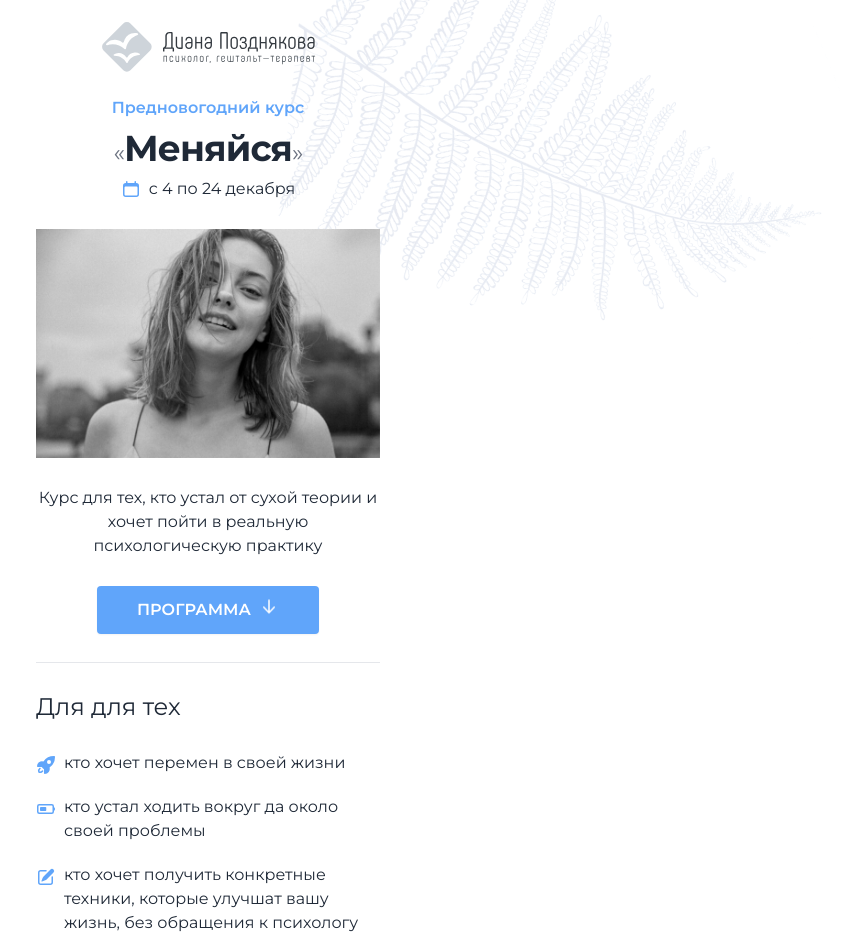
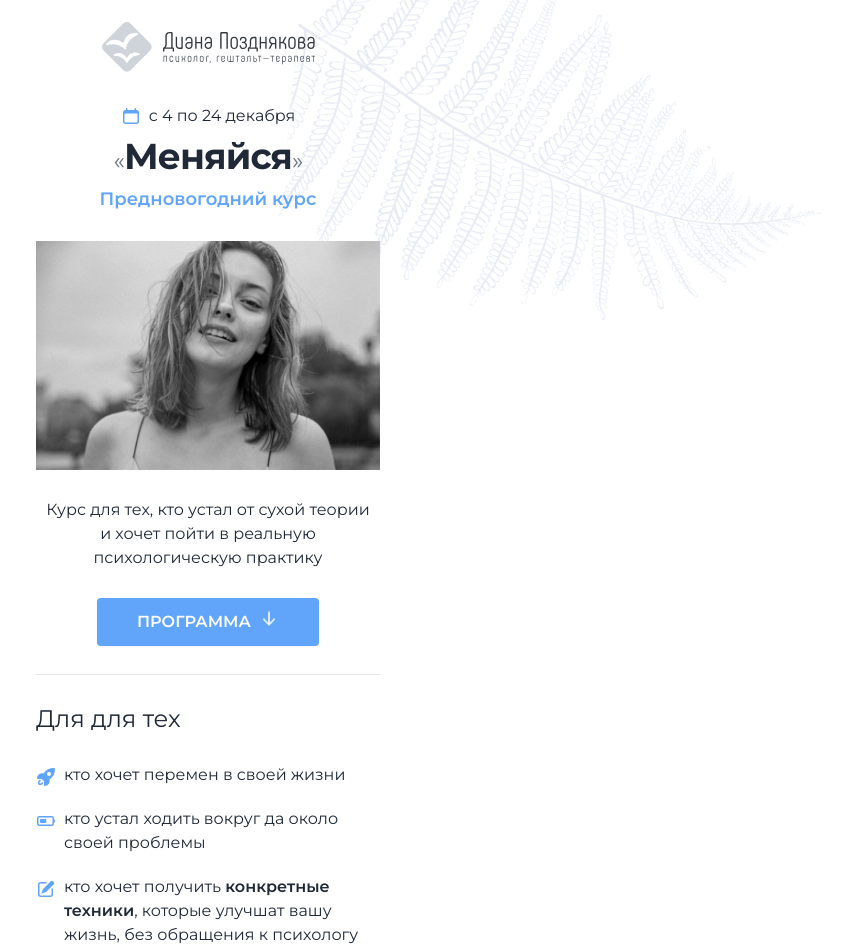
Before and after one commit to kiwired/di-pages, a Next.js app: page / in a window 1280 px wide. Shown: the top 952 px of the page, without its empty margins (432-1280 px from the left). Built offline with nearby package versions, Linux system fonts and the light colour scheme.

Commit message:
chore: update course page

```diff
--- a/app/(course)/(change)/page.tsx
+++ b/app/(course)/(change)/page.tsx
@@ -25,18 +25,18 @@ export default function ChangePage() {
 			/>
 
 			<div className="text-center">
-				<p className="text-base font-semibold text-blue-400">
-					Предновогодний курс
-				</p>
-				<h1 className="mt-2 text-4xl tracking-tight text-gray-800">
-					<span className="text-2xl text-gray-500">«</span>
-					<strong className="font-bold">Меняйся</strong>
-					<span className="text-2xl font-normal text-gray-500">»</span>
-				</h1>
 				<div className="flex items-center justify-center gap-2 mt-2">
 					<CalendarIcon className="h-5 w-5 text-blue-400" />
 					<Text as="span">с 4 по 24 декабря</Text>
 				</div>
+				<h1 className="mt-2 text-4xl tracking-tight text-gray-700">
+					<span className="text-2xl text-gray-500">«</span>
+					<strong className="font-bold text-gray-800">Меняйся</strong>
+					<span className="text-2xl font-normal text-gray-500">»</span>
+				</h1>
+				<p className="mt-2 text-lg font-semibold text-blue-400">
+					Предновогодний курс
+				</p>
 			</div>
 
 			<Image
@@ -48,7 +48,7 @@ export default function ChangePage() {
 			/>
 
 			<Text as='p' alignment='center'>
-				Курс для тех, кто устал от сухой теории и хочет пойти в реальную психологическую практику
+				Курс для тех, кто устал от сухой теории и хочет пойти в реальную психологическую практику
 			</Text>
 
 			<Text as='p' alignment='center'>
@@ -77,7 +77,9 @@ export default function ChangePage() {
 				</List.Item>
 				<List.Item>
 					<PencilSquareIcon className='mt-1 h-5 w-5 flex-none text-blue-400' aria-hidden='true' />
-					кто хочет получить конкретные техники, которые улучшат вашу жизнь, без обращения к психологу
+					<Text as="span">
+						кто хочет получить <Text as="strong" fontWeight="semibold">конкретные техники</Text>, которые улучшат вашу жизнь, без обращения к психологу
+					</Text>
 				</List.Item>
 			</List>
 
@@ -175,7 +177,7 @@ export default function ChangePage() {
 			</Text>
 
 			<Text as='p'>
-				Вместе мы будем учиться слушать и слышать себя, работать над репродуктивными стратегиями вашего поведения и учиться выстраивать отношения с собой и миром по-новому!
+				Вместе мы будем учиться слушать и слышать себя, работать над непродуктивными стратегиями вашего поведения и учиться выстраивать отношения с собой и миром по-новому!
 			</Text>
 
 			<Divider />
@@ -234,7 +236,7 @@ export default function ChangePage() {
 					'mt-10': key === 0,
 				})}>
 					{key === 0 && (
-						<div className="absolute top-2 left-1/2 -translate-x-1/2 -translate-y-1/2 w-52">
+						<div className="absolute top-4 -ml-4 left-1/2 -translate-x-1/2 -translate-y-1/2 w-52">
 							<Image
 								src='/best-seller.svg'
 								alt='Идеально для подарка'
@@ -247,12 +249,14 @@ export default function ChangePage() {
 					<Text as='h3' variant='heading2xl' fontWeight='semibold' alignment='center'>
 						{val.title}
 					</Text>
+					<div className="mt-3 mb-1 w-full">
+						<Text as='p'>
+							{val.text}
+						</Text>
+					</div>
 					<Text as='h3' variant='heading3xl' fontWeight='bold' alignment='center'>
 						{val.price} <Text as='span' variant='heading2xl' fontWeight='semibold'>₽</Text>
 					</Text>
-					<div className="mt-3 w-full">
-						{val.text}
-					</div>
 					<Link
 						className='inline-flex items-center gap-x-3 mt-3 rounded text-center px-10 py-3 bg-blue-400 leading-4 text-white shadow-sm hover:bg-blue-500 focus-visible:outline focus-visible:outline-2 focus-visible:outline-offset-2 focus-visible:outline-blue-400'
 						href='https://t.me/soaring_seagull'
@@ -271,7 +275,7 @@ export default function ChangePage() {
 
 			{faqs.map((item, k) => {
 				return (
-					<details key={k} className="group marker:content-['']">
+					<details key={k} className="block group marker:content-['']">
 						<summary className='flex w-full cursor-pointer select-none justify-between text-left text-base font-semibold leading-7 text-slate-900 group-open:text-blue-400 [&amp;::-webkit-details-marker]:hidden'>
 							{item.name}
 							<svg
@@ -378,7 +382,7 @@ const plans = [
 				</List.Item>
 				<List.Item>
 					<CheckBadgeIcon className='mt-1 h-5 w-5 flex-none text-blue-400' aria-hidden='true' />
-					личное куратство в переписк
+					личное кураторство в переписке
 				</List.Item>
 			</List>
 		)
```
Also changed, not shown: public/best-seller.svg.
